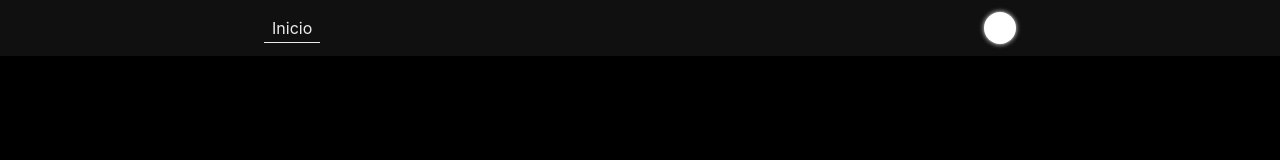
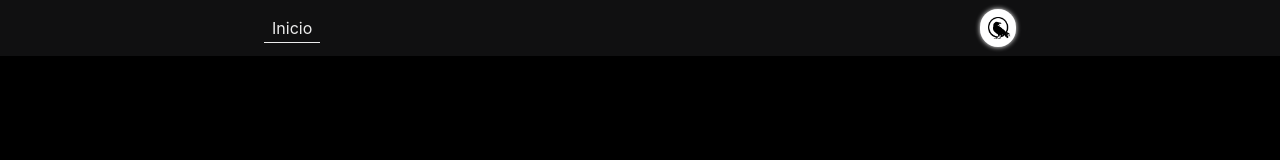
Before and after one commit to Magendev-by-Angel/crowsfest, a Next.js app: page / in a window 1280 px wide. Shown: the top 160 px of the page. Built offline with nearby package versions, Linux system fonts and the light colour scheme.

Commit message:
Update 6 files

```diff
--- a/components/ThemeToggleButton.tsx
+++ b/components/ThemeToggleButton.tsx
@@ -3,10 +3,8 @@ import {
   useColorMode,
   useColorModeValue,
   Box,
+  Image,
 } from "@chakra-ui/react";
-import { MdOutlineWbSunny as SunIcon } from "react-icons/md";
-import { BsMoonStarsFill as MoonIcon } from "react-icons/bs";
-// import { SunIcon, MoonIcon } from "@chakra-ui/icons";
 const ThemeToggleButton = () => {
   const { toggleColorMode } = useColorMode();
   return (
@@ -15,19 +13,21 @@ const ThemeToggleButton = () => {
       onClick={toggleColorMode}
       borderRadius="full"
       zIndex={10}
-            p={4}
+      p={2}
+      pr={1}
       boxShadow={`0 0 5px ${useColorModeValue("black", "white")} `}
       cursor="pointer"
       _hover={{
         boxShadow: `0 0 10px ${useColorModeValue("black", "white")} `,
       }}
       transition="all 0.3s ease"
-        ></Box>
-        // <IconButton
-        //     aria-label="Toggle theme"
-        //
-        //
-        // />
+    >
+      <Image
+        src={useColorModeValue("/White_NoBG.png", "/Black_NoBG.png")}
+        alt="main-page-logo"
+        w="1.5rem"
+      />
+    </Box>
   );
 };
 
--- a/pages/_app.tsx
+++ b/pages/_app.tsx
@@ -5,7 +5,7 @@ import Main from "../components/layouts/main";
 import "../lib/global.css";
 
 function MyApp({ Component, pageProps, router }: AppProps) {
-    console.log(theme);
+  // console.log(theme);
   return (
     <ChakraProvider theme={theme}>
       <Main router={router} title={Component.name}>
--- a/pages/index.tsx
+++ b/pages/index.tsx
@@ -1,9 +1,12 @@
-import { Box, Image, Grid } from "@chakra-ui/react";
+import { Box, Image, Grid, useColorModeValue } from "@chakra-ui/react";
 
 const Inicio = () => {
   return (
     <Box>
-            <Image src="/MainPageLogo.jpg" alt="main-page-logo" />
+      <Image
+        src={useColorModeValue("/MainPageLogoWhite.png", "/MainPageLogo.jpg")}
+        alt="main-page-logo"
+      />
       <Grid>
         <Box
           fontSize="2.5rem"
```
Also changed, not shown: lib/theme.tsx (indentation only), public/MainPageLogo.jpg, public/MainPageLogoWhite.png (added). Lines whose indentation alone changed are shown as unchanged.
